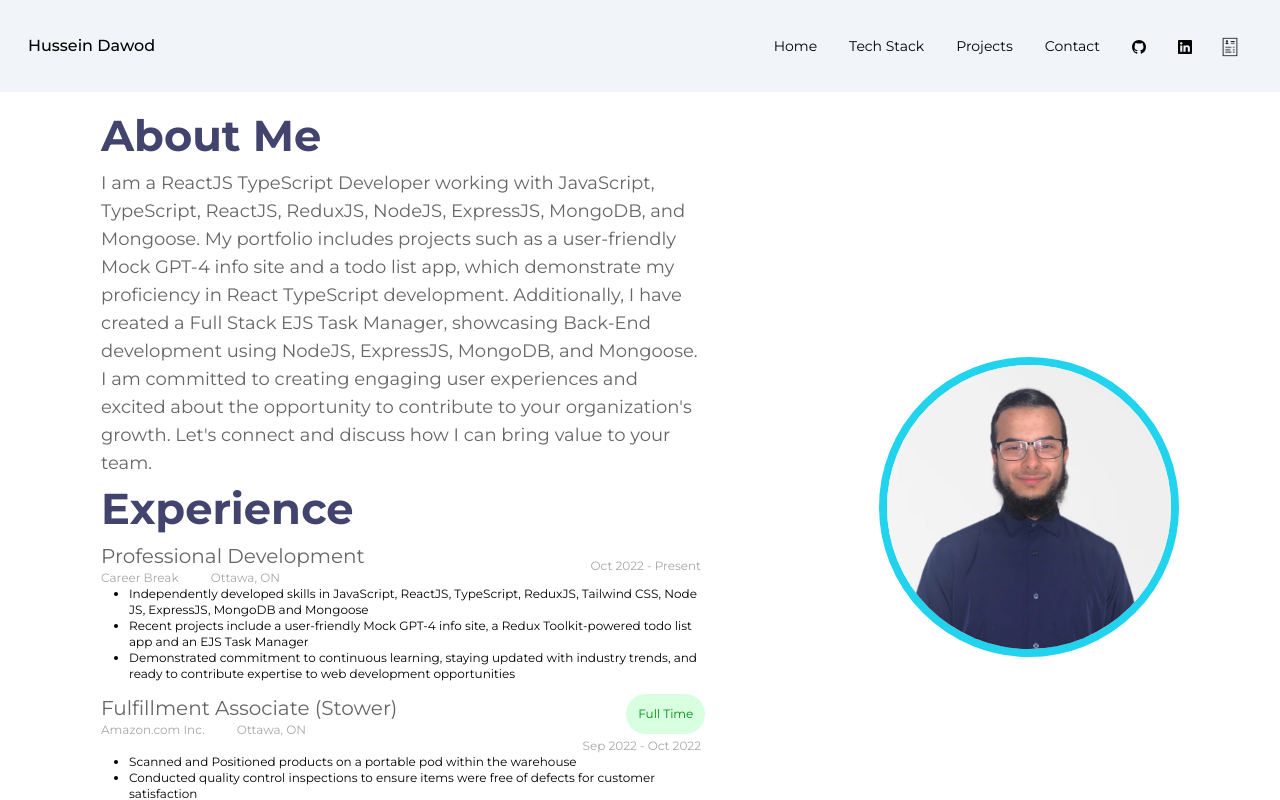
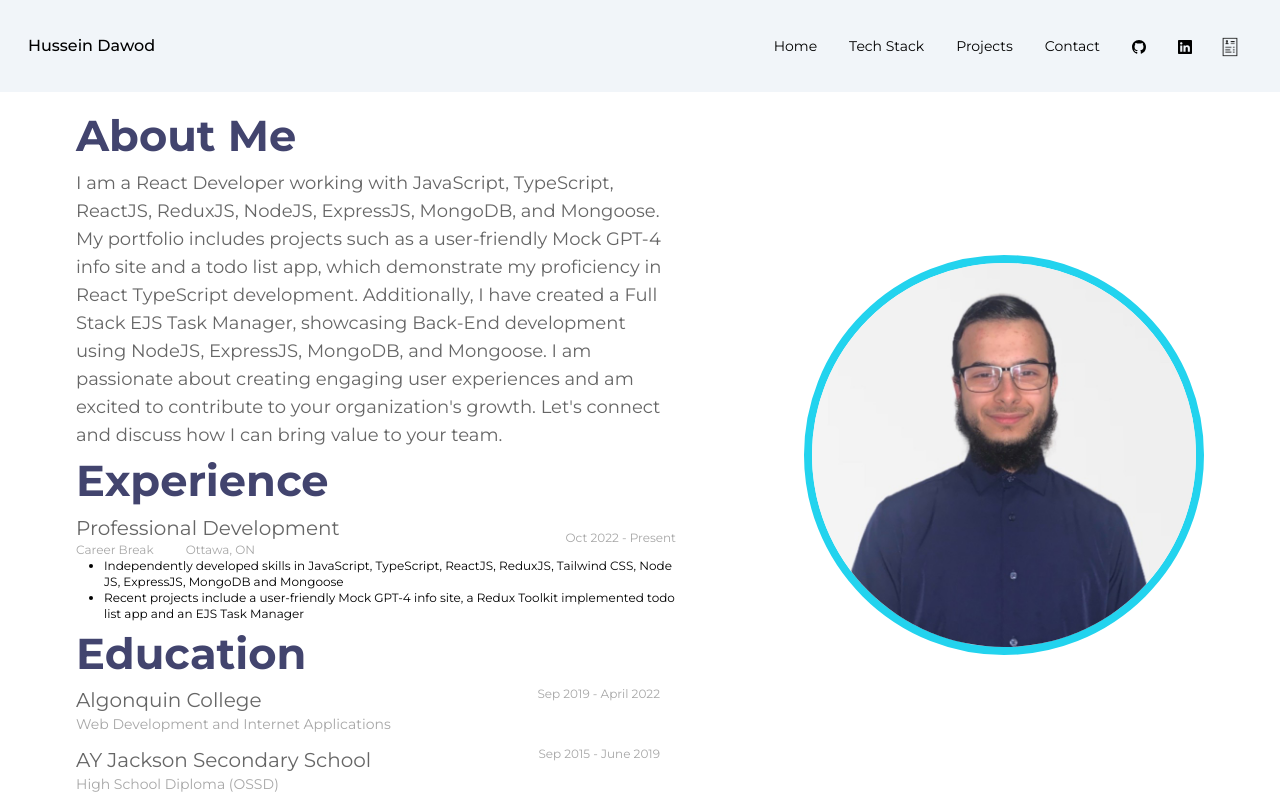
Before and after one commit to hdawod1/hussein-dawod-portfolio-website, a React (Vite) app: page / in a window 1280 px wide. Shown: the top 800 px of the page. Built offline with nearby package versions, Linux system fonts and the light colour scheme.

Commit message:
Updated Navbar Resume Link, Home page and projects' descriptions

```diff
--- a/src/components/Navbar.tsx
+++ b/src/components/Navbar.tsx
@@ -58,7 +58,7 @@ const Navbar: React.FC = () => {
                                 </a>
                             </li>
 			    <li className="inline-block text-black lg:inline-block mb-[-6px] mx-3">
-                                <a href="https://drive.google.com/file/d/1U97r02az3breJt-YANUxe81EEKUEadtq/view?usp=sharing" target="_blank" rel="noopener noreferrer">
+                                <a href="https://drive.google.com/file/d/1XSDbRM37xozy2w3yUwGl6RmJpHUfUpKz/view" target="_blank" rel="noopener noreferrer">
                                     <img src={resumeIcon} alt="" className='h-5 lg:hover:opacity-70' />
                                 </a>
                             </li>
--- a/src/pages/Home.tsx
+++ b/src/pages/Home.tsx
@@ -7,7 +7,7 @@ const Home: React.FC = () => {
             <div className='lg:w-[600px] w-auto'>
                 <div className='text-left lg:mr-0'>
                     <h1 className='text-[2.7rem] text-[#42446E] font-bold'>About Me</h1>
-                    <p className='text-lg text-[#666666] font-normal'>I am a ReactJS TypeScript Developer working with JavaScript, TypeScript, ReactJS, ReduxJS, NodeJS, ExpressJS, MongoDB, and Mongoose. My portfolio includes projects such as a user-friendly Mock GPT-4 info site and a todo list app, which demonstrate my proficiency in React TypeScript development. Additionally, I have created a Full Stack EJS Task Manager, showcasing Back-End development using NodeJS, ExpressJS, MongoDB, and Mongoose. I am committed to creating engaging user experiences and excited about the opportunity to contribute to your organization's growth. Let's connect and discuss how I can bring value to your team.</p>
+                    <p className='text-lg text-[#666666] font-normal'>I am a React Developer working with JavaScript, TypeScript, ReactJS, ReduxJS, NodeJS, ExpressJS, MongoDB, and Mongoose. My portfolio includes projects such as a user-friendly Mock GPT-4 info site and a todo list app, which demonstrate my proficiency in React TypeScript development. Additionally, I have created a Full Stack EJS Task Manager, showcasing Back-End development using NodeJS, ExpressJS, MongoDB, and Mongoose. I am passionate about creating engaging user experiences and am excited to contribute to your organization's growth. Let's connect and discuss how I can bring value to your team.</p>
                 </div>
                 <div>
                     <h1 className='text-[2.7rem] text-[#42446E] font-bold text-left'>Experience</h1>
@@ -26,45 +26,30 @@ const Home: React.FC = () => {
 
                         </div>
                         <ul className='text-left ml-4 lg:ml-7 list-disc text-xs'>
-                            <li className='break-all'>Independently developed skills in JavaScript, ReactJS, TypeScript, ReduxJS, Tailwind CSS, NodeJS, ExpressJS, MongoDB and Mongoose</li>
-                            <li className='break-all'>Recent projects include a user-friendly Mock GPT-4 info site, a Redux Toolkit-powered todo list app and an EJS Task Manager</li>
-                            <li className=''>Demonstrated commitment to continuous learning, staying updated with industry trends, and ready to contribute expertise to web development opportunities</li>
-                        </ul>
-                    </div>
-                    <div className='mt-3 lg:flex flex-col'>
-                        <div className='lg:flex justify-between'>
-                            <div>
-                                <p className='text-xl text-[#666666] text-left'>Fulfillment Associate (Stower)</p>
-                                <div className='flex text-xs text-[#A7A7A7]'>
-                                    <p>Amazon.com Inc.</p>
-                                    <p className='ml-3 lg:ml-8'>Ottawa, ON</p>
-                                </div>
-                            </div>
-                            <div className='lg:ml-8 text-xs'>
-                                <div className='bg-[#D7FFE0] w-fit mr-auto p-2 relative right-1 lg:left-6 lg:ml-auto lg:p-[12px] rounded-[100px]'>
-                                    <p className=' lg:text-right text-[#018C0F]'>Full Time</p>
-                                </div>
-                                <p className='text-[#A7A7A7] mt-1 text-left'>Sep 2022 - Oct 2022</p>
-                            </div>
-                        </div>
-                        <ul className='text-left ml-4 lg:ml-7 list-disc text-xs'>
-                            <li>Scanned and Positioned products on a portable pod within the warehouse</li>
-                            <li>Conducted quality control inspections to ensure items were free of defects for customer satisfaction</li>
+                            <li className='break-all'>Independently developed skills in JavaScript, TypeScript, ReactJS, ReduxJS, Tailwind CSS, NodeJS, ExpressJS, MongoDB and Mongoose</li>
+                            <li className='break-all'>Recent projects include a user-friendly Mock GPT-4 info site, a Redux Toolkit implemented todo list app and an EJS Task Manager</li>
                         </ul>
                     </div>
                 </div>
                 <div>
                     <h1 className='text-[2.7rem] text-[#42446E] font-bold text-left'>Education</h1>
-                    <div className='lg:flex justify-center lg:items-start lg:justify-between'>
+                    <div className='lg:flex justify-center lg:items-start lg:justify-between '>
                         <div>
-                            <p className='text-xl text-[#666666] text-left'>High School Diploma (OSSD)</p>
-                            <p className='text-left text-xs text-[#A7A7A7]'>AY Jackson Secondary School</p>
+                            <p className='text-xl text-[#666666] text-left'>Algonquin College</p>
+                            <p className='text-left text-sm text-[#A7A7A7]'>Web Development and Internet Applications</p>
+                        </div>
+                        <p className='lg:mx-4 mt-3 text-left lg:mt-0 text-xs text-[#A7A7A7]'>Sep 2019 - April 2022</p>
+                    </div>
+                    <div className='my-3 lg:flex justify-center lg:items-start lg:justify-between'>
+                        <div>
+                            <p className='text-xl text-[#666666] text-left'>AY Jackson Secondary School</p>
+                            <p className='text-left text-sm text-[#A7A7A7]'>High School Diploma (OSSD)</p>
                         </div>
                         <p className='lg:mx-4 mt-3 text-left lg:mt-0 lg:mx-0 text-xs text-[#A7A7A7]'>Sep 2015 - June 2019</p>
                     </div>
                 </div>
             </div>
-            <img src={profilePicture} alt="Profile Picture" className='flex-shrink h-[150px] w-[150px] lg:h-[300px] lg:w-[300px] rounded-full border-cyan-400 border-4 lg:border-8 m-auto lg:m-0 relative right-6 top-2 lg:static lg:right-0 lg:top-0' />
+            <img src={profilePicture} alt="Profile Picture" className='flex-shrink h-[150px] w-[150px] lg:h-[400px] lg:w-[400px] rounded-full border-cyan-400 border-4 lg:border-8 m-auto lg:m-0 relative right-6 top-2 lg:static lg:right-0 lg:top-0' />
         </div>
     )
 }
--- a/src/pages/Projects.tsx
+++ b/src/pages/Projects.tsx
@@ -34,7 +34,7 @@ const Projects: React.FC = () => {
                     <img src={todoList} className='rounded-t-xl w-auto h-auto' />
                     <div className='text-left p-7'>
                         <h4 className='text-xl lg:text-3xl font-medium'>Todo List</h4>
-                        <p className='text-md lg:text-lg font-light my-3'>Developed a Todo List application using ReactJS, TypeScript, Tailwind CSS, and Redux Toolkit. The project involved enabling client-side CRUD operations and implementing a responsive design.</p>
+                        <p className='text-md lg:text-lg font-light my-3'>Developed a Todo List application using ReactJS, TypeScript, Tailwind CSS, and Redux Toolkit. Involves client-side CRUD operations and implementing a responsive design.</p>
                             <p className='font-normal text-sm lg:text-base inline'>Tech Stack:</p>
                             <p className='font-light text-xs lg:text-sm inline'> JavaScript, TypeScript, ReactJS, ReduxJS, Tailwind CSS</p>
                         <div className='flex justify-between mt-4'>
--- a/src/styles.css
+++ b/src/styles.css
@@ -538,10 +538,6 @@ video {
   bottom: 0.75rem;
 }
 
-.right-1{
-  right: 0.25rem;
-}
-
 .right-6{
   right: 1.5rem;
 }
@@ -602,10 +598,6 @@ video {
 
 .ml-4{
   margin-left: 1rem;
-}
-
-.mr-auto{
-  margin-right: auto;
 }
 
 .mt-1{
@@ -696,11 +688,6 @@ video {
   width: auto;
 }
 
-.w-fit{
-  width: -moz-fit-content;
-  width: fit-content;
-}
-
 .w-full{
   width: 100%;
 }
@@ -753,10 +740,6 @@ video {
   word-break: break-all;
 }
 
-.rounded-\[100px\]{
-  border-radius: 100px;
-}
-
 .rounded-full{
   border-radius: 9999px;
 }
@@ -779,18 +762,9 @@ video {
   border-color: rgb(34 211 238 / var(--tw-border-opacity));
 }
 
-.bg-\[\#D7FFE0\]{
-  --tw-bg-opacity: 1;
-  background-color: rgb(215 255 224 / var(--tw-bg-opacity));
-}
-
 .bg-slate-100{
   --tw-bg-opacity: 1;
   background-color: rgb(241 245 249 / var(--tw-bg-opacity));
-}
-
-.p-2{
-  padding: 0.5rem;
 }
 
 .p-3{
@@ -880,11 +854,6 @@ video {
 
 .font-normal{
   font-weight: 400;
-}
-
-.text-\[\#018C0F\]{
-  --tw-text-opacity: 1;
-  color: rgb(1 140 15 / var(--tw-text-opacity));
 }
 
 .text-\[\#42446E\]{
@@ -983,10 +952,6 @@ video {
     position: static;
   }
 
-  .lg\:left-6{
-    left: 1.5rem;
-  }
-
   .lg\:left-\[7\%\]{
     left: 7%;
   }
@@ -1030,10 +995,6 @@ video {
     margin-left: 2rem;
   }
 
-  .lg\:ml-auto{
-    margin-left: auto;
-  }
-
   .lg\:mr-0{
     margin-right: 0px;
   }
@@ -1058,12 +1019,12 @@ video {
     display: none;
   }
 
-  .lg\:h-\[300px\]{
-    height: 300px;
+  .lg\:h-\[400px\]{
+    height: 400px;
   }
 
-  .lg\:w-\[300px\]{
-    width: 300px;
+  .lg\:w-\[400px\]{
+    width: 400px;
   }
 
   .lg\:w-\[600px\]{
@@ -1094,16 +1055,8 @@ video {
     border-width: 8px;
   }
 
-  .lg\:p-\[12px\]{
-    padding: 12px;
-  }
-
   .lg\:text-left{
     text-align: left;
-  }
-
-  .lg\:text-right{
-    text-align: right;
   }
 
   .lg\:text-3xl{
```
